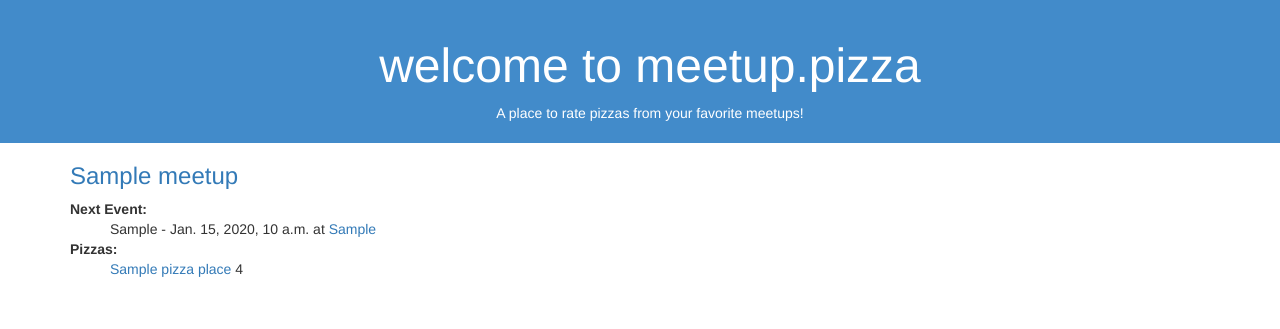
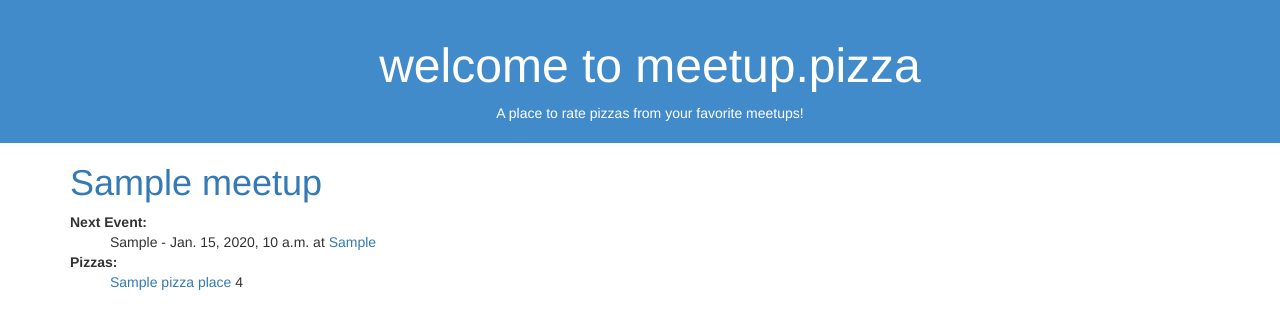
Before and after one commit to nicole-a-tesla/meetup.pizza, a Django app: template templates/index.html in a window 1280 px wide. Shown: the top 329 px of the page. Run offline with Django 3.2, Linux system fonts and the light colour scheme; the template is opened without the code that fills it: most values are stand-ins (such as "Sample title", 1, 10 or a date in 2020); some libraries are stand-ins or nearby versions.

Commit message:
Change h3 tags to h1.

```diff
--- a/templates/index.html
+++ b/templates/index.html
@@ -24,7 +24,7 @@
 
       <div class="meetup">
 
-        <h3 class='meetup-name'><a href="{{ meetup.meetup_url }}">{{ meetup.meetup_name }}</a></h3>
+        <h1 class='meetup-name'><a href="{{ meetup.meetup_url }}">{{ meetup.meetup_name }}</a></h1>
 
         {% if meetup.meetup_next_event_topic %}
           <div class='meetup-description'>
```
